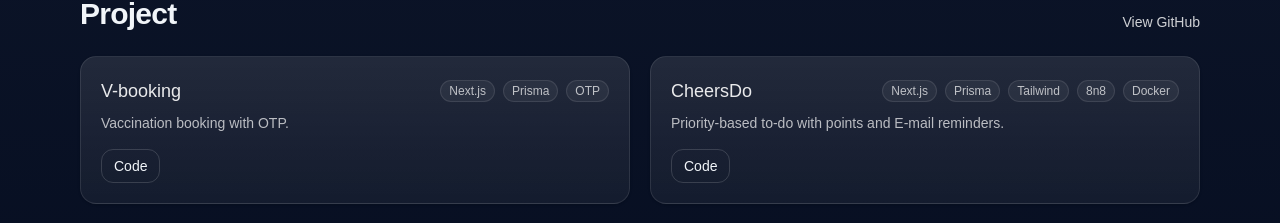
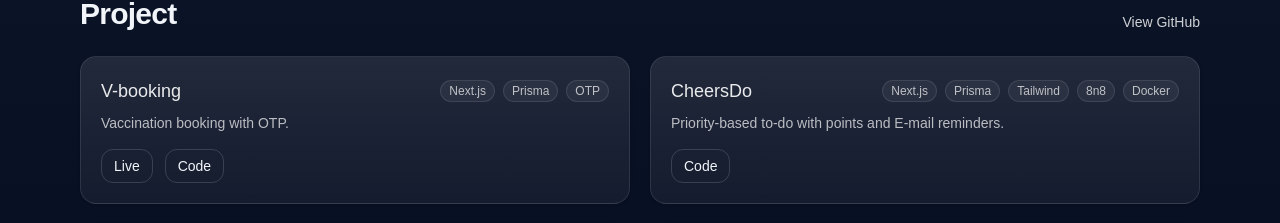
Before and after one commit to IXYOZ/portfolio, a Next.js app: page / in a window 1280 px wide. Shown: the part 1570-1793 px from the top of the page. Built offline with nearby package versions, Linux system fonts and the light colour scheme.

Commit message:
Add v-booking demo

```diff
--- a/app/components/Projects.tsx
+++ b/app/components/Projects.tsx
@@ -9,7 +9,7 @@ export default function Projects(){
         name: "V-booking",
         desc: "Vaccination booking with OTP.",
         tech: ["Next.js", "Prisma", "OTP"],
-        demo: "",
+        demo: "https://v-booking-demo.vercel.app/",
         code: "https://github.com/IXYOZ/vaccine-booking.git",
       },
       {
```
